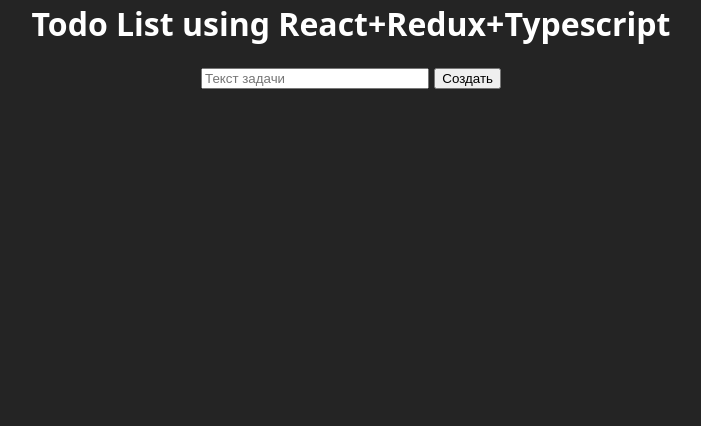
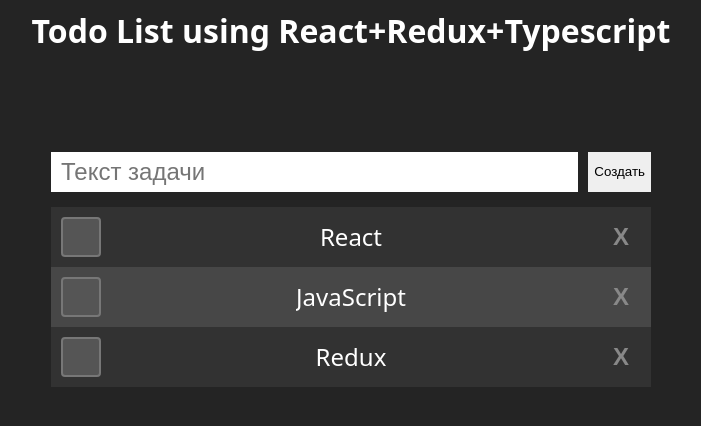
Before and after one commit to nikosvolkov/Redux-TODO, a React (Vite) app: page / in a window 1280 px wide. Shown: the top 426 px of the page, without its empty margins (289-990 px from the left). Built offline with nearby package versions, Linux system fonts and the light colour scheme.

Commit message:
feat: finished todo app in react

```diff
--- a/src/App.css
+++ b/src/App.css
@@ -12,22 +12,35 @@
   flex-direction: column;
   align-items: center;
   gap: 15px;
-  max-width: 300px;
+  font-size: 24px;
+  max-width: 600px;
   width: 100%;
 }
 
 form{
   display: flex;
-  gap: 5px;
+  gap: 10px;
   width: 100%;
 }
 
 .formInput{
   flex-grow: 1;
+  border: none;
+  outline: none;
+  font-size: 24px;
+  padding: 6px 10px;
+}
+
+.formButton{
+  cursor: pointer;
+  border: none;
+  outline: none;
+
 }
 
 .header{
-  margin-bottom: 20px;
+  margin-top: 10px;
+  margin-bottom: 100px;
 }
 
 .list{
@@ -40,18 +53,12 @@
   display: flex;
 justify-content: space-between;
 align-items: center;
-}
-
-.listCheckbox{
-  padding: 0;
-  margin: 0;
-  width: 40px;
-  height: 40px;
+/* max-height: 60px; */
 }
 
 .listCheckbox {
-  width: 20px;
-  height: 20px;
+  width: 40px;
+  height: 40px;
   margin-inline: 10px;
   cursor: pointer;
 
@@ -66,6 +73,7 @@
   display: flex;
   align-items: center;
   justify-content: center;
+  flex-shrink: 0;
 }
 
 .listCheckbox:hover {
@@ -82,13 +90,13 @@
 .listCheckbox:checked::after {
   content: "";
   display: block;
-  width: 5px;
-  height: 10px;
+  width: 10px;
+  height: 20px;
   border: solid white;
-  border-width: 0 2px 2px 0;
+  border-width: 0 4px 4px 0;
   transform: rotate(45deg);
   position: absolute;
-  top: 1px;
+  top: 4px;
 }
 
 .listCheckbox:active {
@@ -96,17 +104,18 @@
 }
 
 .listDelete {
-  width: 40px;
-  height: 40px;
+  width: 60px;
+  height: 60px;
   color: #888;
   font-weight: 600;
-  font-size: 16px;
+  font-size: 24px;
   padding: 0;
   background-color: transparent;
   border: none;
   cursor: pointer;
   position: relative;
   transition: all 0.3s ease;
+  flex-shrink: 0;
 }
 
 .listDelete:hover{
@@ -125,7 +134,8 @@
 
 .listItem > p{
   margin: 0;
-  overflow: hidden;
+  overflow-x: auto;
+  white-space: nowrap;
 }
 
 .listItem:nth-child(odd){
--- a/src/App.tsx
+++ b/src/App.tsx
@@ -6,18 +6,28 @@
   text: string;
 }
 
+type inputEvent = React.ChangeEvent<HTMLInputElement>;
+type formEvent = React.SyntheticEvent<HTMLFormElement>;
+
+const TODOS = [
+  { id: Date.now() + 1, text: 'React' },
+  { id: Date.now() + 2, text: 'JavaScript' },
+  { id: Date.now() + 3, text: 'Redux' },
+];
+
 function App() {
-  const [todos, setTodos] = useState<Todo[]>([]);
+  const [todos, setTodos] = useState<Todo[]>(TODOS);
   const [text, setText] = useState<string>('');
 
   const createTodo = () => {
+    if (!text) return;
     setTodos([...todos, { id: Date.now(), text }]);
-    setText('')
+    setText('');
   };
 
-  const deleteTodo = (id:number)=>{
-    setTodos(todos.filter(todo=>todo.id !== id))
-  }
+  const deleteTodo = (id: number) => {
+    setTodos(todos.filter((todo) => todo.id !== id));
+  };
 
   return (
     <>
@@ -25,27 +35,37 @@
         <h1>Todo List using React+Redux+Typescript</h1>
       </header>
       <main>
-        <form action="" onSubmit={(e) => e.preventDefault()}>
+        <form action="" onSubmit={(e: formEvent) => e.preventDefault()}>
           <input
-          className='formInput'
+            className="formInput"
             type="text"
             placeholder="Текст задачи"
             value={text}
-            onChange={(e) => setText(e.target.value)}
+            onChange={(e: inputEvent) => setText(e.target.value)}
           />
 
-          <button className='formButton' onClick={createTodo}>Создать</button>
+          <button className="formButton" onClick={createTodo}>
+            Создать
+          </button>
         </form>
-
+        {todos.length ? (
           <ul className="list">
             {todos.map((todo) => (
-            <li className="listItem">
-              <input type="checkbox" className='listCheckbox'/>
+              <li className="listItem" key={todo.id}>
+                <input type="checkbox" className="listCheckbox" />
                 <p>{todo.text}</p>
-              <button className="listDelete" onClick={()=>deleteTodo(todo.id)}>X</button>
+                <button
+                  className="listDelete"
+                  onClick={() => deleteTodo(todo.id)}
+                >
+                  X
+                </button>
               </li>
             ))}
           </ul>
+        ) : (
+          <p>Список задач пуст</p>
+        )}
       </main>
     </>
   );
--- a/src/index.css
+++ b/src/index.css
@@ -1,6 +1,6 @@
 :root {
   font-family: system-ui, Avenir, Helvetica, Arial, sans-serif;
-  line-height: 1.5;
+  line-height: 1.3;
   font-weight: 400;
 
   color: rgb(255, 255, 255);
```
Also changed, not shown: src/redux/store.js (added). Lines whose indentation alone changed are shown as unchanged.
